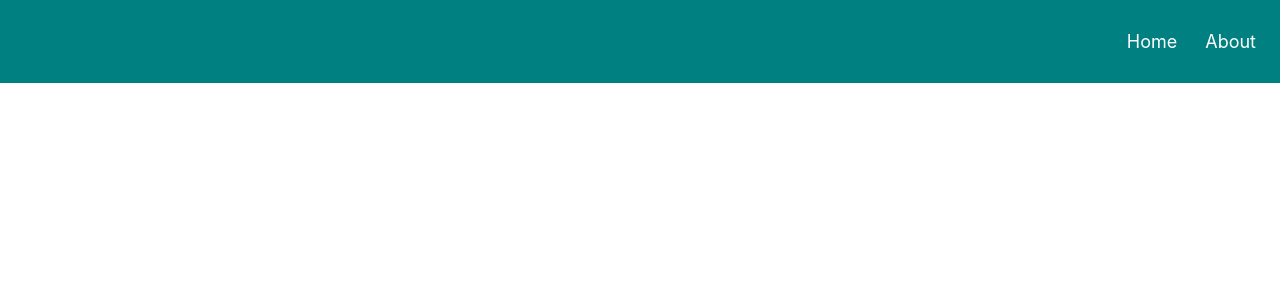
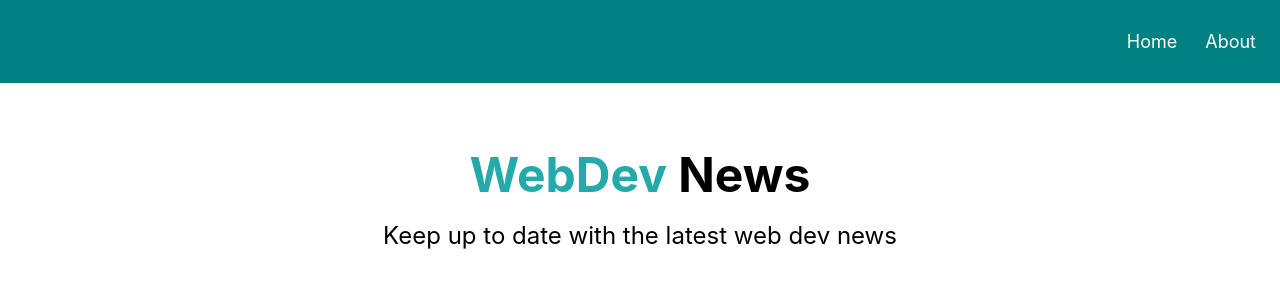
Before and after one commit to stmeem/tech-news, a Next.js app: page / in a window 1280 px wide. Shown: the top 300 px of the page. Built offline with nearby package versions, Linux system fonts and the light colour scheme.

Commit message:
Create header component

```diff
--- /dev/null
+++ b/components/Header.js
@@ -0,0 +1,16 @@
+import headerStyles from "../styles/Header.module.css";
+
+const Header = () => {
+  return (
+    <div>
+      <h1 className={headerStyles.title}>
+        <span>WebDev </span>News
+      </h1>
+      <p className={headerStyles.description}>
+        Keep up to date with the latest web dev news
+      </p>
+    </div>
+  );
+};
+
+export default Header;
--- a/components/Layout.js
+++ b/components/Layout.js
@@ -1,4 +1,5 @@
 import Nav from "./Nav";
+import Header from "./Header";
 import styles from "../styles/Layout.module.css";
 
 const Layout = ({ children }) => {
@@ -6,7 +7,10 @@
     <>
     <Nav/>
       <div className={styles.container}>
-        <main className={styles.main}>{children}</main>
+        <main className={styles.main}>
+            <Header/>
+            {children}
+            </main>
       </div>
     </>
   );
--- /dev/null
+++ b/styles/Header.module.css
@@ -0,0 +1,21 @@
+/* Header */
+.title {
+  margin: 0;
+  line-height: 1.15;
+  font-size: 3rem;
+}
+
+.title span {
+  color: #24aaaa;
+}
+
+.title,
+.description {
+  text-align: center;
+}
+
+.description {
+  margin: 1rem 0;
+  line-height: 1.5;
+  font-size: 1.5rem;
+}
--- a/styles/Layout.module.css
+++ b/styles/Layout.module.css
@@ -12,50 +12,6 @@
   align-items: center;
 }
 
-.footer {
-  display: flex;
-  flex: 1;
-  padding: 2rem 0;
-  border-top: 1px solid #eaeaea;
-  justify-content: flex-start;
-  align-items: center;
-  font-size: 1.25rem;
-}
-
-.footer a {
-  display: flex;
-  justify-content: center;
-  align-items: center;
-  flex-grow: 1;
-}
-
-.title a {
-  color: #0070f3;
-  text-decoration: none;
-}
-
-.title a:hover,
-.title a:focus,
-.title a:active {
-  text-decoration: underline;
-}
-
-.title {
-  margin: 0;
-  line-height: 1.15;
-  font-size: 4rem;
-}
-
-.title,
-.description {
-  text-align: center;
-}
-
-.description {
-  margin: 4rem 0;
-  line-height: 1.5;
-  font-size: 1.5rem;
-}
 
 .code {
   background: #fafafa;
```
